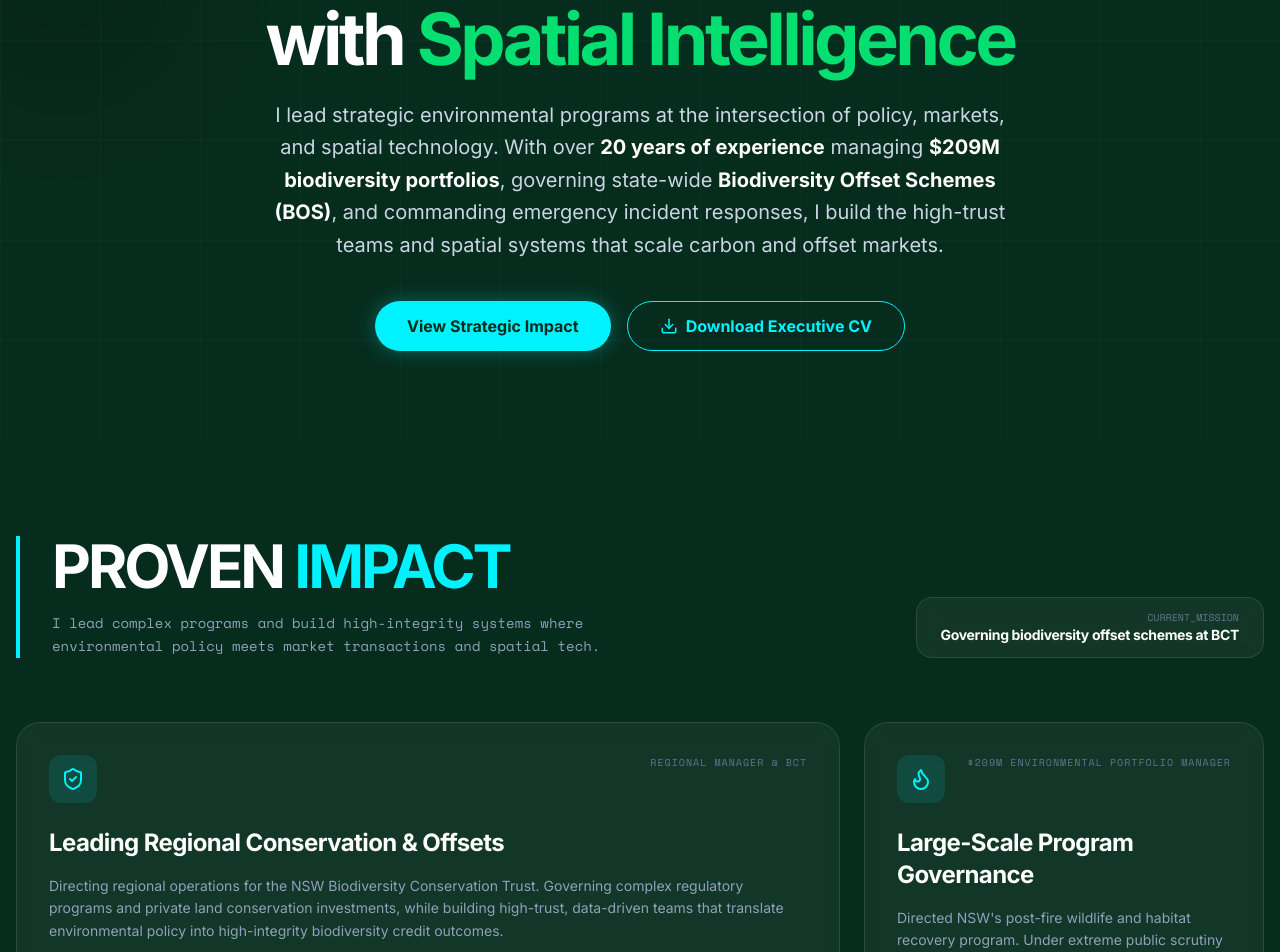
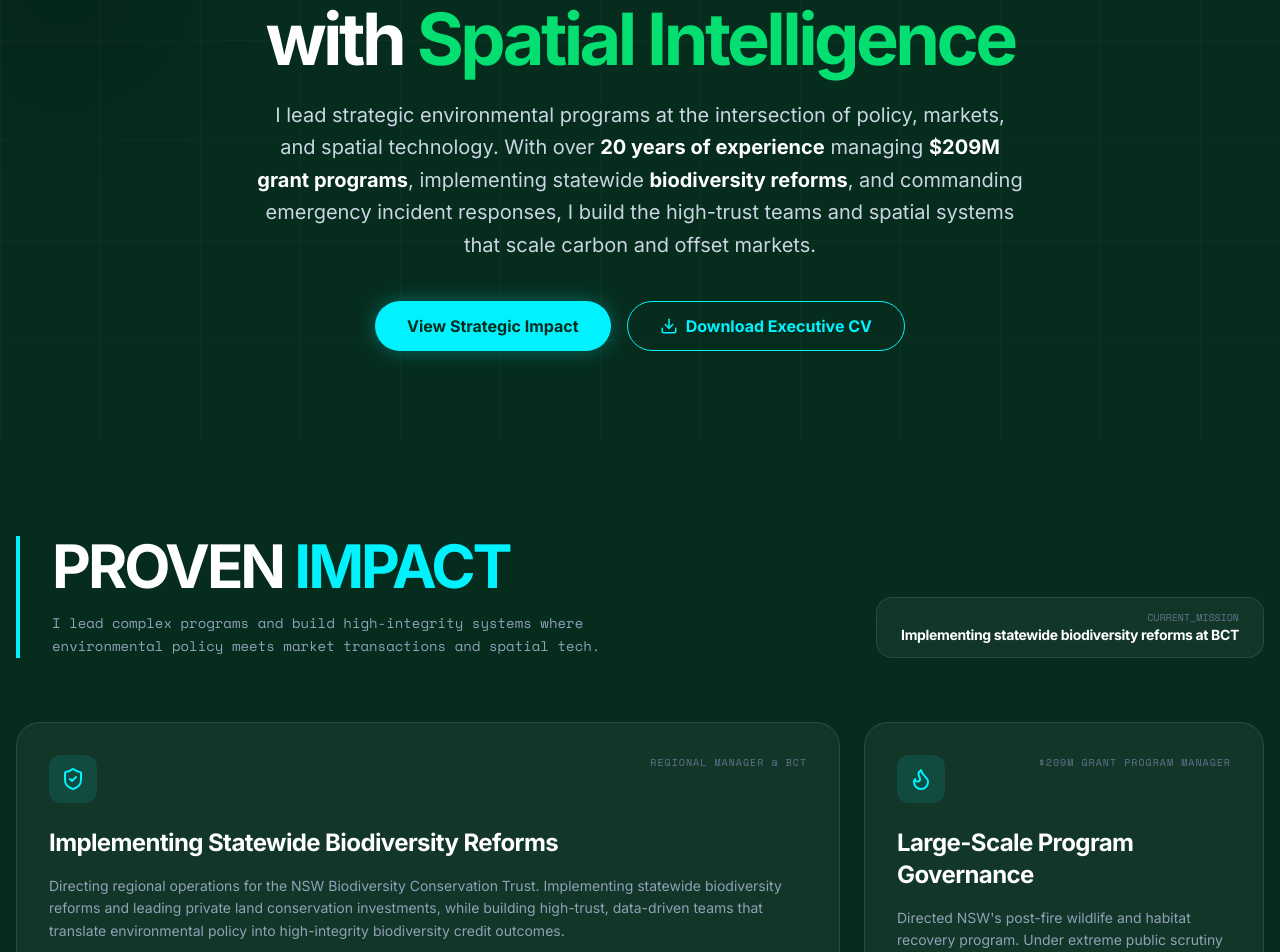
Before and after one commit to hawkinle/personalsite, a React (Vite) app: page / in a window 1280 px wide. Shown: the part 360-1312 px from the top of the page. Built offline with nearby package versions, Linux system fonts and the light colour scheme.

Commit message:
Factual corrections: Update 09M program description to grant program and BCT offset scheme to statewide reforms

```diff
--- a/index.html
+++ b/index.html
@@ -10,13 +10,13 @@
 
     <!-- SEO Meta Tags -->
     <title>Leith Hawkins | Environmental Markets & Spatial Leader</title>
-    <meta name="description" content="Environmental and carbon markets leader with 20+ years of experience. Managing $209M biodiversity portfolios, state-wide NSW Biodiversity Offset Schemes (BOS), and cloud-native spatial intelligence." />
+    <meta name="description" content="Environmental and carbon markets leader with 20+ years of experience. Managing $209M grant programs, implementing statewide biodiversity reforms, and cloud-native spatial intelligence." />
     <meta name="keywords" content="Leith Hawkins, Biodiversity Offsets, Carbon Markets, Environmental Markets, NRM Leadership, NSW BCT, GIS Systems, Spatial Modeling, Python, LLS, Emergency Response" />
     <meta name="author" content="Leith Hawkins" />
 
     <!-- Open Graph / LinkedIn Preview Tags -->
     <meta property="og:title" content="Leith Hawkins | Environmental Markets & Spatial Leader" />
-    <meta property="og:description" content="Governing complex ecosystem portfolios, state-wide biodiversity offset programs (BOS), and high-trust cloud-native spatial intelligence systems." />
+    <meta property="og:description" content="Managing $209M grant programs, implementing statewide biodiversity reforms, and high-trust cloud-native spatial intelligence systems." />
     <meta property="og:type" content="website" />
     <meta property="og:url" content="https://leithhawkins.com" />
     <meta property="og:image" content="https://leithhawkins.com/og-preview.png" />
@@ -24,7 +24,7 @@
     <!-- Twitter Card -->
     <meta name="twitter:card" content="summary_large_image" />
     <meta name="twitter:title" content="Leith Hawkins | Environmental Markets & Spatial Leader" />
-    <meta name="twitter:description" content="Governing complex ecosystem portfolios, state-wide biodiversity offset programs (BOS), and high-trust cloud-native spatial intelligence systems." />
+    <meta name="twitter:description" content="Managing $209M grant programs, implementing statewide biodiversity reforms, and high-trust cloud-native spatial intelligence systems." />
   </head>
   <body>
     <div id="root"></div>
--- a/src/components/BentoExperience.tsx
+++ b/src/components/BentoExperience.tsx
@@ -53,20 +53,20 @@ export const BentoExperience = () => {
         </div>
         <div className="hidden md:block glass px-6 py-3 rounded-2xl border-white/5 text-right">
           <p className="text-[10px] font-mono text-slate-500 uppercase">Current_Mission</p>
-          <p className="text-sm font-bold text-white tracking-tight">Governing biodiversity offset schemes at BCT</p>
+          <p className="text-sm font-bold text-white tracking-tight">Implementing statewide biodiversity reforms at BCT</p>
         </div>
       </div>
 
       <div className="grid grid-cols-1 md:grid-cols-3 gap-6 auto-rows-[auto]">
         {/* Card 1: BCT Leadership */}
         <Card
-          title="Leading Regional Conservation & Offsets"
+          title="Implementing Statewide Biodiversity Reforms"
           subtitle="Regional Manager @ BCT"
-          description="Directing regional operations for the NSW Biodiversity Conservation Trust. Governing complex regulatory programs and private land conservation investments, while building high-trust, data-driven teams that translate environmental policy into high-integrity biodiversity credit outcomes."
+          description="Directing regional operations for the NSW Biodiversity Conservation Trust. Implementing statewide biodiversity reforms and leading private land conservation investments, while building high-trust, data-driven teams that translate environmental policy into high-integrity biodiversity credit outcomes."
           icon={ShieldCheck}
           className="md:col-span-2"
           items={[
-            "Executive oversight of regional biodiversity portfolios and state-wide Offset Schemes (BOS)",
+            "Executive oversight of regional biodiversity portfolios and implementation of statewide biodiversity reforms",
             "Facilitating high-value conservation agreements, credit acquisitions, and market transactions",
             "Coaching senior policy, ecology, and spatial specialists into collaborative, high-trust leadership roles"
           ]}
@@ -75,11 +75,11 @@ export const BentoExperience = () => {
         {/* Card 2: LLS Recovery */}
         <Card
           title="Large-Scale Program Governance"
-          subtitle="$209M Environmental Portfolio Manager"
+          subtitle="$209M Grant Program Manager"
           description="Directed NSW's post-fire wildlife and habitat recovery program. Under extreme public scrutiny and tight legislative timelines, I scaled a cross-regional force of 65 specialists to execute complex conservation work, ensuring strict treasury auditing and governance."
           icon={Flame}
           items={[
-            "Managed and audited a $209M state-wide post-fire biodiversity funding portfolio",
+            "Managed and audited a $209M state-wide post-fire biodiversity recovery grant program",
             "Recruited, mobilized, and aligned a 65-person inter-disciplinary team across 11 regions",
             "Ensured compliance, reporting transparency, and risk mitigation under high-stress conditions"
           ]}
--- a/src/components/Hero.tsx
+++ b/src/components/Hero.tsx
@@ -36,7 +36,7 @@ export const Hero = () => {
           </h1>
 
           <p className="text-xl text-slate-300 max-w-3xl mx-auto mb-10 leading-relaxed font-medium">
-            I lead strategic environmental programs at the intersection of policy, markets, and spatial technology. With over <span className="text-white font-semibold">20 years of experience</span> managing <span className="text-white font-semibold">$209M biodiversity portfolios</span>, governing state-wide <span className="text-white font-semibold">Biodiversity Offset Schemes (BOS)</span>, and commanding emergency incident responses, I build the high-trust teams and spatial systems that scale carbon and offset markets.
+            I lead strategic environmental programs at the intersection of policy, markets, and spatial technology. With over <span className="text-white font-semibold">20 years of experience</span> managing <span className="text-white font-semibold">$209M grant programs</span>, implementing statewide <span className="text-white font-semibold">biodiversity reforms</span>, and commanding emergency incident responses, I build the high-trust teams and spatial systems that scale carbon and offset markets.
           </p>
 
           <div className="flex flex-wrap justify-center gap-4">
--- a/src/components/Skills.tsx
+++ b/src/components/Skills.tsx
@@ -53,8 +53,8 @@ export const Skills = () => {
               <TreePine className="text-green-400 w-5 h-5" />
               <h3 className="font-bold text-xl uppercase tracking-tight">Governance & Strategy</h3>
             </div>
-            <SkillBar label="Environmental Program Governance" level={98} humor="Managing a $209M state portfolio, 65 staff, across 11 regions." />
-            <SkillBar label="Biodiversity Offsets & Policy (BOS)" level={95} humor="Navigating complex regulatory frameworks and transaction markets." />
+            <SkillBar label="Environmental Program Governance" level={98} humor="Managing $209M state grant programs, 65 staff, across 11 regions." />
+            <SkillBar label="Biodiversity Reforms & Policy" level={95} humor="Implementing statewide reforms and navigating complex transaction markets." />
             <SkillBar label="Executive & People Leadership" level={96} humor="Building high-trust, collaborative cultures in technical and field teams." />
             <SkillBar label="Crisis & Incident Control (AIIMS)" level={88} humor="Commanding emergency responses when public-facing systems are on the line." />
             <SkillBar label="Stakeholder Engagement" level={90} humor="Bridging the gap between landholders, developers, and government ministers." />
```
